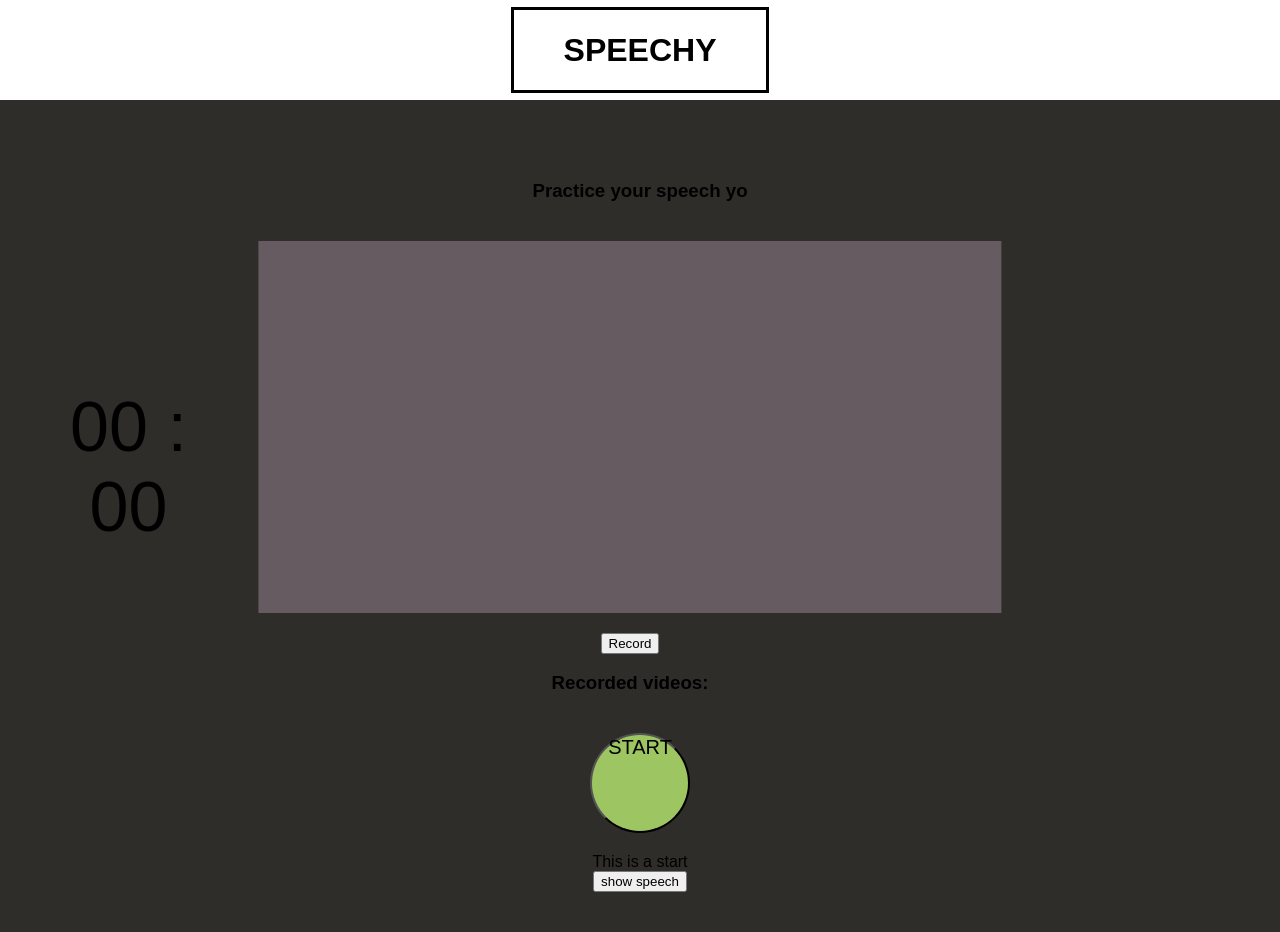
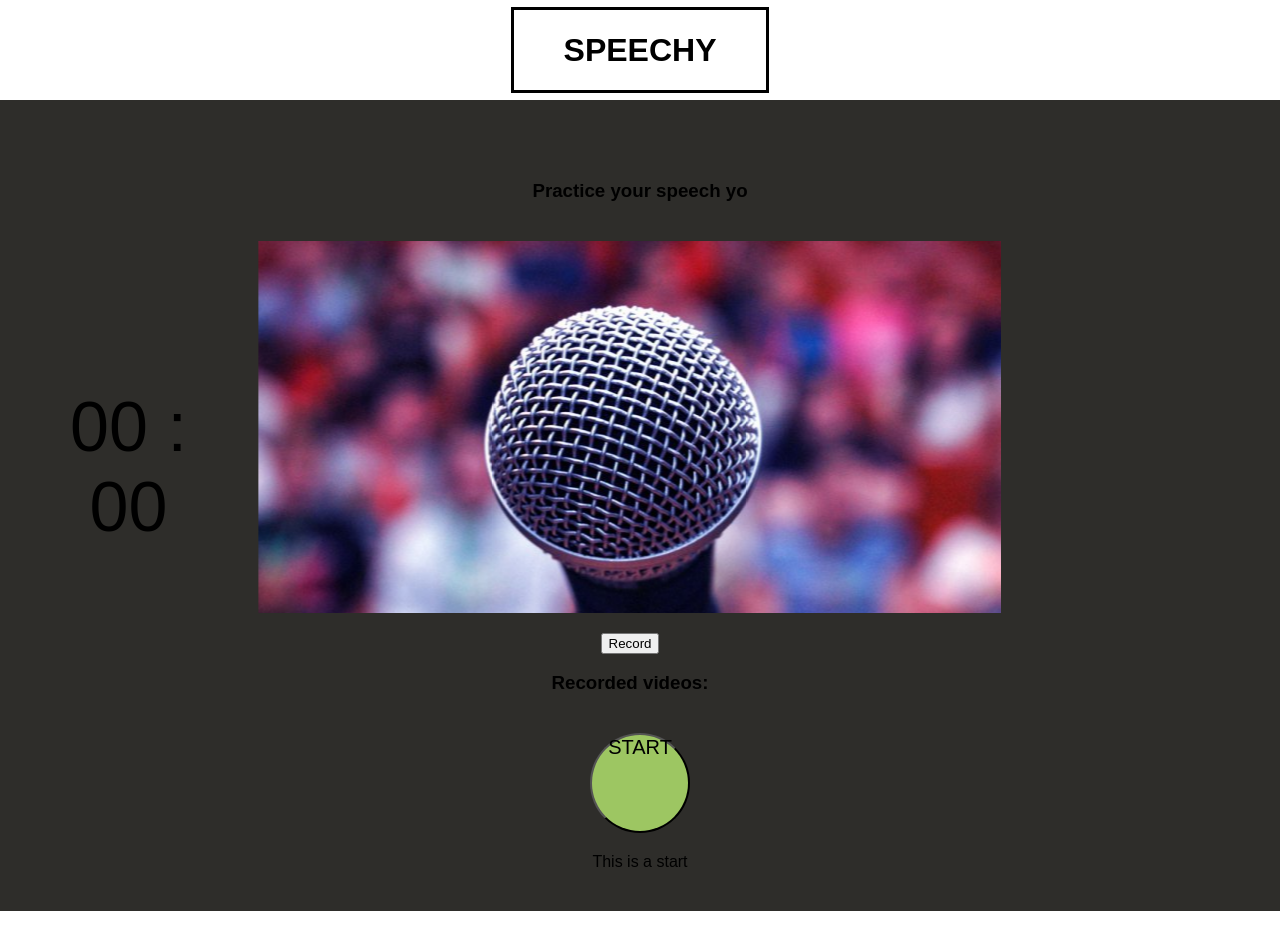
Before and after one commit to beniceberg/speechy, a React (Create React App) app: page /#/new-presentation in a window 1280 px wide. After the commit the page ends 911 px from the top, so only its background shows below. Built offline with nearby package versions, Linux system fonts and the light colour scheme.

Commit message:
refactor: ...refactor

```diff
--- a/src/Presentation.js
+++ b/src/Presentation.js
@@ -84,8 +84,8 @@ class Presentation extends Component {
     })
   }
 
-  doThis = () => {
-    console.log(this.state.presentation)
+  renderTitle() {
+    (this.props.presentations.length > 0) ? this.props.presentations[0].title : "New Presentation"
   }
 
   render() {
@@ -93,7 +93,7 @@ class Presentation extends Component {
     return (
       <div className="Presentation">
         <div className="presTitle">
-          <h1>{this.props.presentations.title}</h1>
+          <h1>{this.renderTitle}</h1>
         </div>
         <div>
           <h3>Practice your speech yo</h3>
@@ -118,7 +118,6 @@ class Presentation extends Component {
           onClick={this.handleStop}
           style={{display:this.state.recording ? "flex" : "none"}}>STOP</button>
         <div>{this.state.presentation.join(' ')}</div>
-        <button onClick={this.doThis}>show speech</button>
       </div>
     );
   }
--- a/src/Video.js
+++ b/src/Video.js
@@ -66,6 +66,9 @@ class Video extends Component {
     this.setState({videos});
   }
 
+  componentDidMount() {
+    (this.props.recoring) ? e => this.stopRecording(e) : e => this.startRecording(e)
+  }
 
   render() {
     const {recording, videos} = this.state;
--- a/src/VolumeMeter.js
+++ b/src/VolumeMeter.js
@@ -4,12 +4,14 @@ import React, { Component } from 'react'
 
 class VolumeMeter extends Component {
 
-  contructor() {
-
+  constructor(props) {
+    super(props);
+    this.state = {
+      volumeArr: []
+    }
   }
 
   goVolume = () => {
-    let count =0;
     navigator.getUserMedia = navigator.getUserMedia ||
       navigator.webkitGetUserMedia ||
       navigator.mozGetUserMedia;
@@ -43,7 +45,10 @@ class VolumeMeter extends Component {
           }
 
           const average = values / length;
-          // console.log(count++);
+
+          if (average > 20) {
+            this.setState({volumeArr: this.state.volumeArr.concat(average)})
+          }
 
           canvasContext.clearRect(0, 0, 150, 300);
           canvasContext.fillStyle = '#BadA55';
--- a/src/reducer.js
+++ b/src/reducer.js
@@ -17,7 +17,8 @@ const presentations = (state = initialState, action) => {
           {
             _id: '_' + Math.random().toString(36).substr(2, 9),
             title: action.title,
-            published_at: (new Date()).toISOString()
+            published_at: (new Date()).toISOString(),
+            try: []
           }
         ]
       };
@@ -26,10 +27,12 @@ const presentations = (state = initialState, action) => {
   }
 }
 
+export default presentations;
+
 // Combining both reducers
-const reducers = combineReducers({
-  presentations
-});
+// const reducers = combineReducers({
+//   presentations
+// });
 
-export default reducers;
+// export default reducers;
 // REMOVE-END
--- a/src/styles/App.css
+++ b/src/styles/App.css
@@ -53,7 +53,8 @@ a {
   width: 90%;
   height: auto;
   background-color: rgb(101, 91, 97);
-  /* background-image: url(); */
+  background-image: url('../assets/mic-presentation.jpg');
+  background-position: center;
   margin:20px;
   transform: rotateY(180deg);
 }
```
